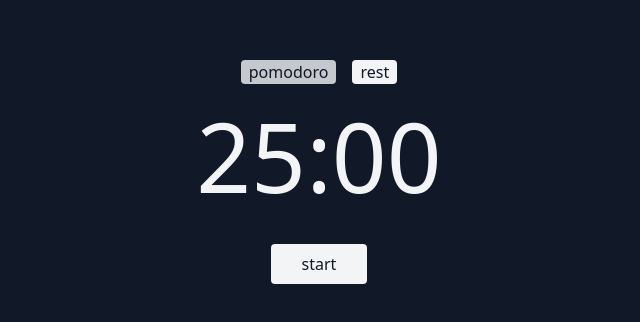
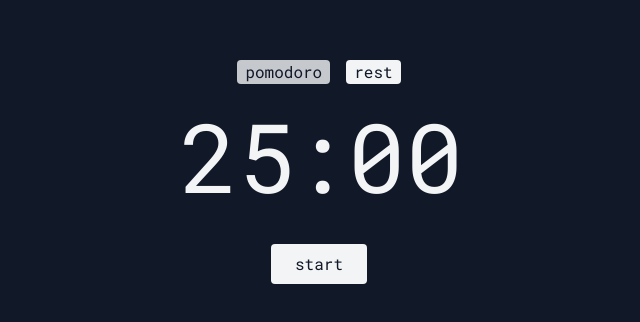
Before and after one commit to gabrieldocoutos/pomodoro, a Next.js app: page / in a window 1280 px wide. Shown: the part 228-550 px from the top of the page, without its empty margins (321-961 px from the left). Built offline with nearby package versions, Linux system fonts and the light colour scheme.

Commit message:
fix font face

```diff
--- a/globals.css
+++ b/globals.css
@@ -1,7 +1,3 @@
-@tailwind base;
-@tailwind components;
-@tailwind utilities;
-
 @font-face {
   font-family: RobotoMono;
   src: url("public/RobotoMono-Regular.ttf");
@@ -21,6 +17,6 @@
 }
 
 body {
-  font-family: RobotoMono;
+  font-family: RobotoMono !important;
   transition: background-color 0.5s ease;
 }
--- a/pages/index.tsx
+++ b/pages/index.tsx
@@ -82,7 +82,7 @@ function App(): JSX.Element {
       }
       setSeconds((prevSeconds) => (prevSeconds === 0 ? 59 : prevSeconds - 1));
     },
-    isPlaying ? 1 : null
+    isPlaying ? 10 : null
   );
 
   return (
```
Also changed, not shown: 1 other file (tests, documents, lock files or other folders).
